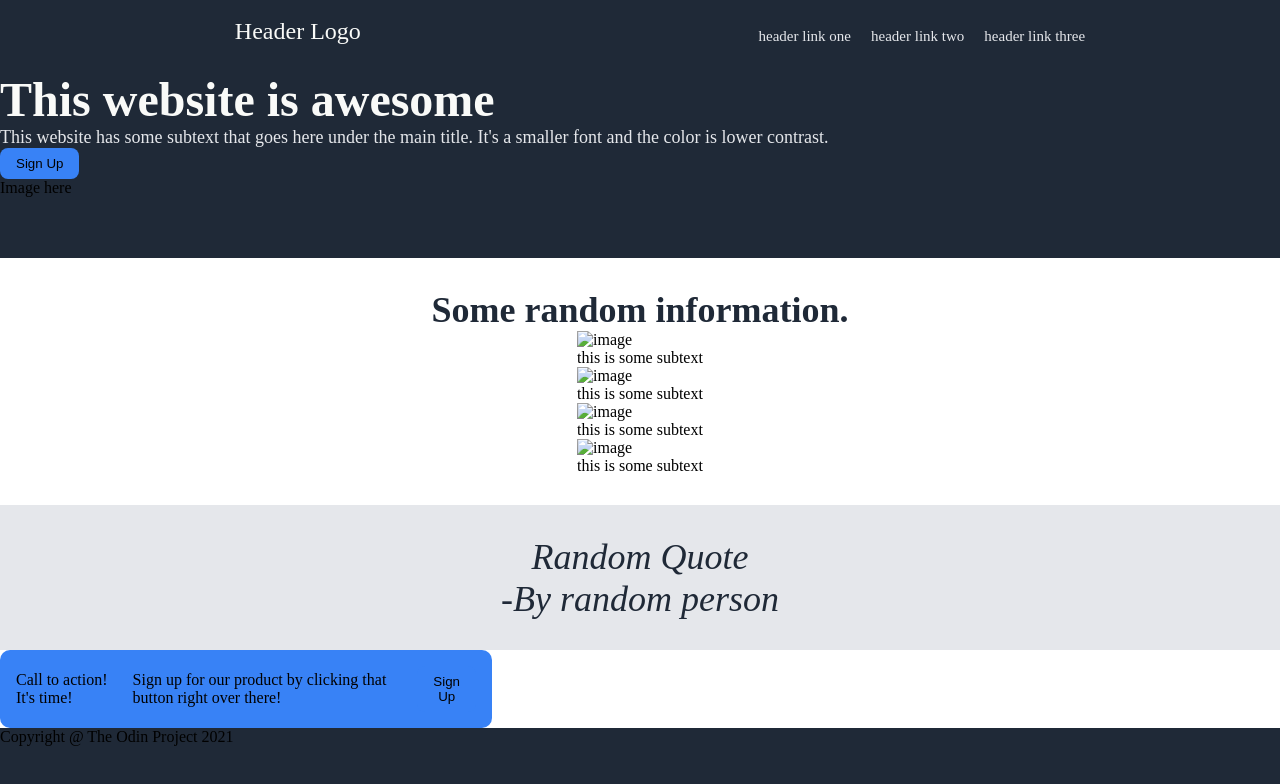
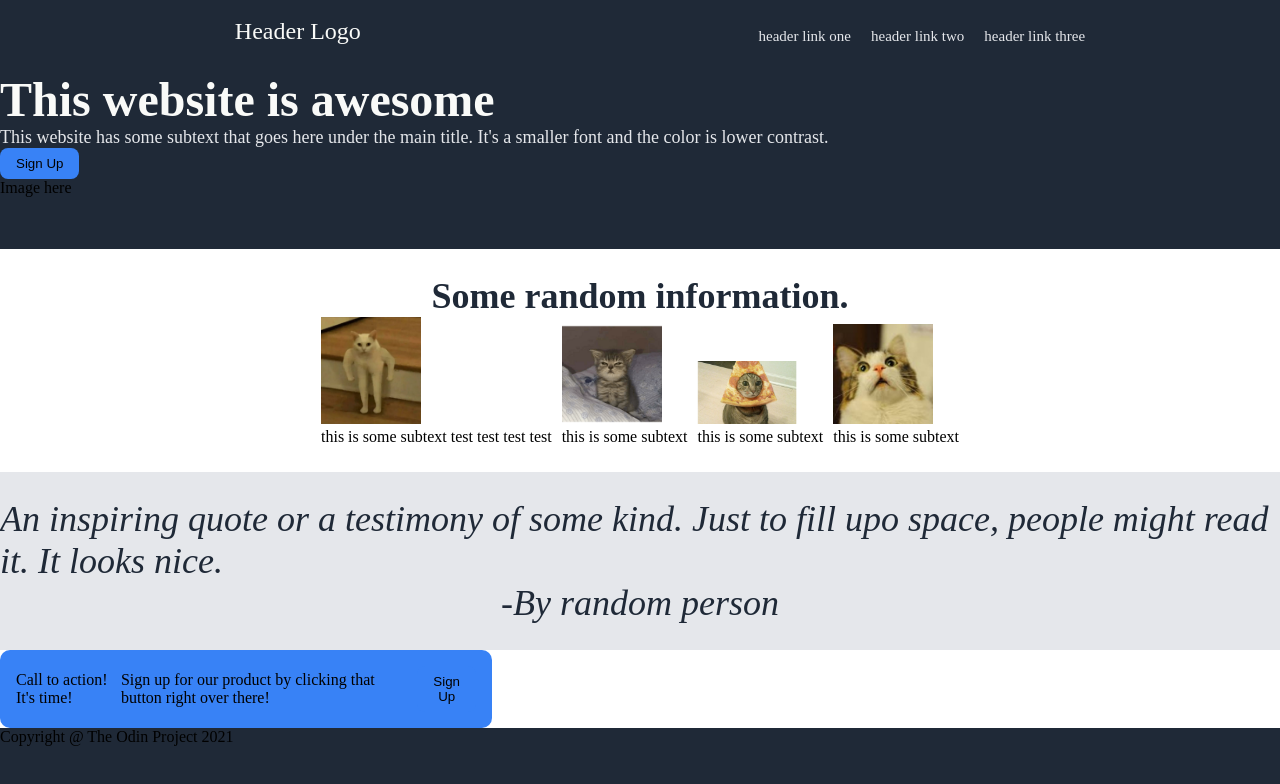
Before and after one commit to ashrafazmy/landing-page-project, a plain HTML site: page index.html in a window 1280 px wide. Drawn offline with Linux system fonts and the light colour scheme.

Commit message:
Add new classes into the modal section of index.html

```diff
--- a/index.html
+++ b/index.html
@@ -31,35 +31,40 @@
 
     <div class="content">
         <div class="info">Some random information.</div>
+
+        <div class="images">
             <div class="subinfo">
-            <img src="image.png" alt="image">
+                <img src="./cat/cat1.jpeg" alt="image">
+                <div class="subtext">this is some subtext test test test test</div>
+            </div>
+
+            <div class="subinfo">
+                <img src="./cat/cat2.png" alt="image">
                 <div class="subtext">this is some subtext</div>
             </div>
 
             <div class="subinfo">
-            <img src="image.png" alt="image">
+                <img src="./cat/cat3.jpeg" alt="image">
                 <div class="subtext">this is some subtext</div>
             </div>
 
             <div class="subinfo">
-            <img src="image.png" alt="image">
+                <img src="./cat/cat4.jpeg" alt="image">
                 <div class="subtext">this is some subtext</div>
             </div>
-
-        <div class="subinfo">
-            <img src="image.png" alt="image">
-            <div class="subtext">this is some subtext</div>
         </div>
     </div>
 
     <div class="quote">
-        <div>Random Quote</div>
+        <div>An inspiring quote or a testimony of some kind. Just to fill upo space, people might read it. It looks nice.</div>
         <div>-By random person</div>
     </div>
 
     <div class="modal">
-        <div class="modal-text">Call to action! It's time!</div>
-        <div class="modal-subtext">Sign up for our product by clicking that button right over there!</div>
+        <div class="modal-text">
+            <div>Call to action! It's time!</div>
+            <div>Sign up for our product by clicking that button right over there!</div>
+        </div>
         <div class="button">
             <button>Sign Up</button>
         </div>
```
Lines whose indentation alone changed are shown as unchanged.
